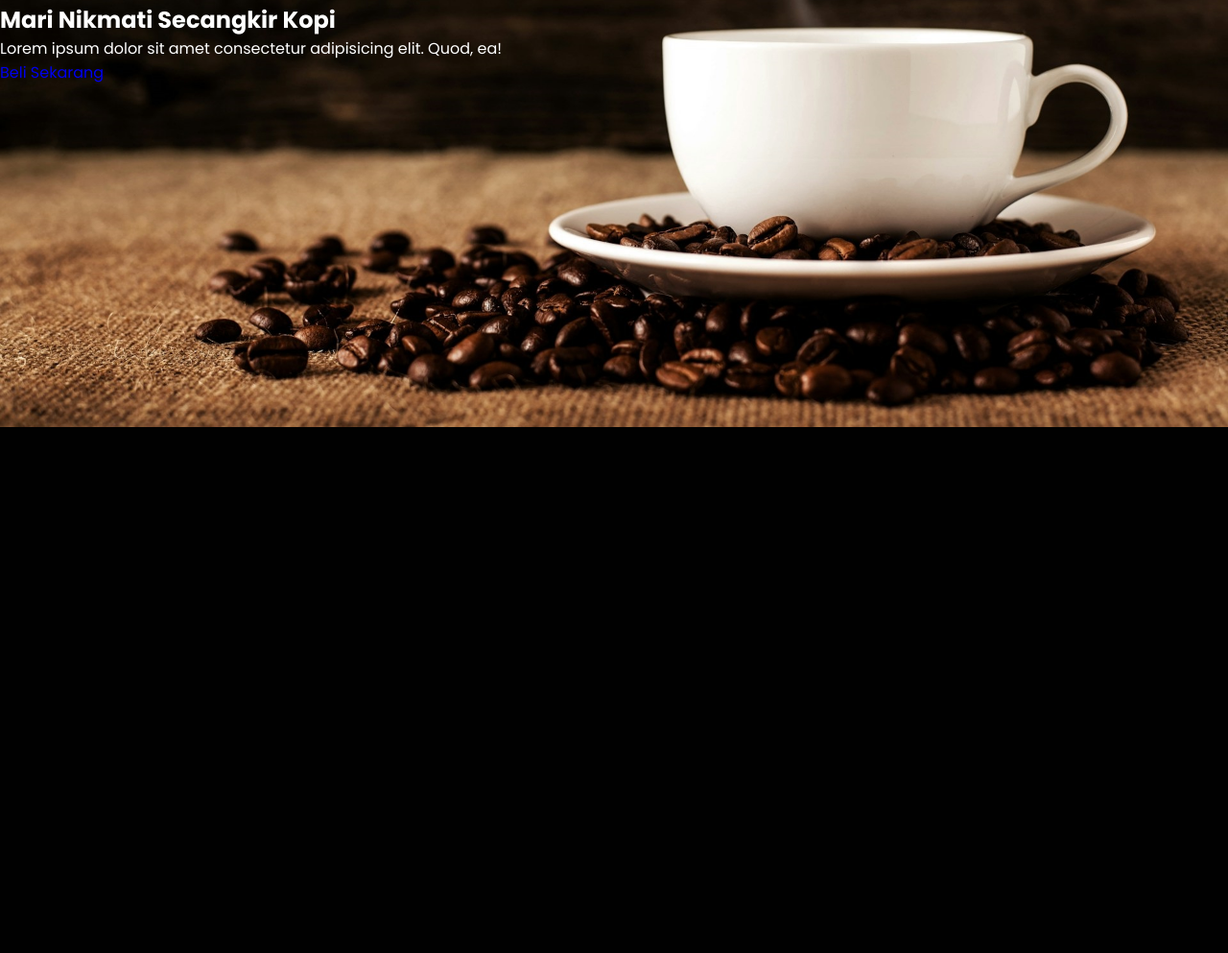
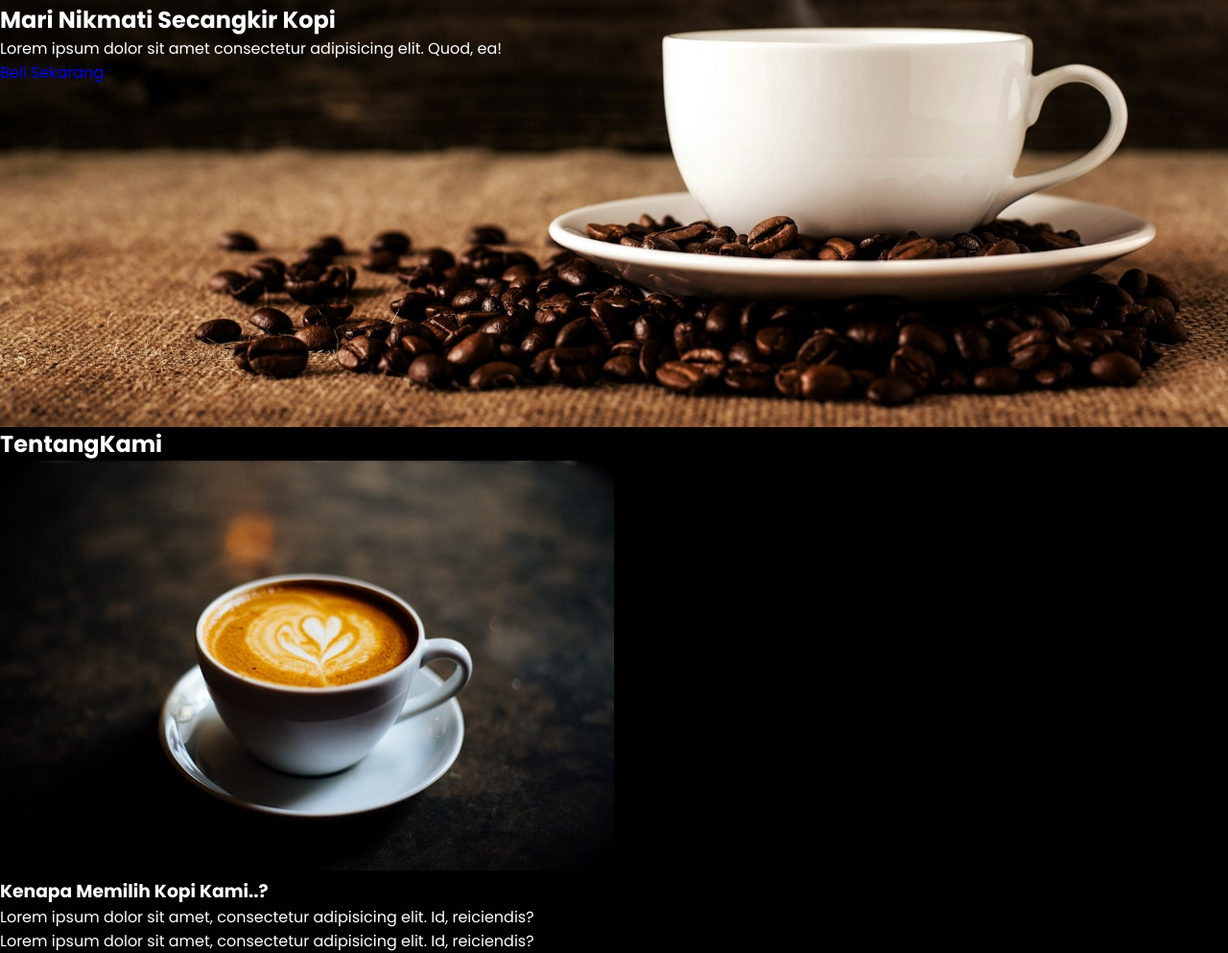
Before and after one commit to hendra-rubama/latihan-websitekopi, a plain HTML site: page index.html in a window 1280 px wide. Shown: the part 355-1348 px from the top of the page at 96% size. Before the commit the page ends 800 px from the top, so only its background shows below. Drawn offline with nearby package versions, Linux system fonts and the light colour scheme.

```diff
--- a/index.html
+++ b/index.html
@@ -41,6 +41,21 @@
         </main>
      </section>
      <!-- hero section end -->
+    <!-- About section start -->
+     <section id="about" class="about">
+    <h2><span>Tentang</span>Kami</h2>
+    <div class="row">
+        <div class="about-img">
+            <img src="img/tentang-kami.jpg" alt="tentang kami">
+        </div>
+        <div class="content">
+            <h3>Kenapa Memilih Kopi Kami..?</h3>
+            <p>Lorem ipsum dolor sit amet, consectetur adipisicing elit. Id, reiciendis?</p>
+            <p>Lorem ipsum dolor sit amet, consectetur adipisicing elit. Id, reiciendis?</p>
+        </div>
+    </div>
+  </section>
+    <!-- About section end -->
     <script>
         feather.replace();
       </script>
```
